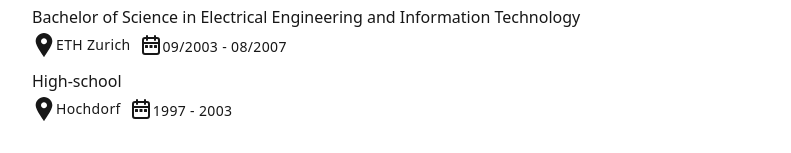
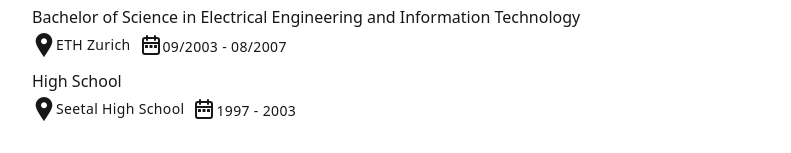
Before and after one commit to schereradi/scherera.ch, a Next.js app: page /cv in a window 1280 px wide. Shown: the part 1575-1728 px from the top of the page, without its empty margins (310-1101 px from the left). Built offline with nearby package versions, Linux system fonts and the light colour scheme.

Commit message:
Minor updates

```diff
--- a/app/cv/page.tsx
+++ b/app/cv/page.tsx
@@ -144,11 +144,11 @@
           <div className="mt-1">09/2003 - 08/2007</div>
         </div>
         <h3 className='text-sm md:text-base pt-3'>
-          <span>High-school</span>
+          <span>High School</span>
         </h3>
         <div className="mt-1 tracking-wide flex items-center text-xs md:text-sm">
           <SmallLocationIcon />
-          <div className="pr-2">Hochdorf</div>
+          <div className="pr-2">Seetal High School</div>
           <SmallDateIcon />
           <div className="mt-1">1997 - 2003</div>
         </div>
--- a/app/tech/page.tsx
+++ b/app/tech/page.tsx
@@ -110,7 +110,8 @@
               <td className="px-6 py-4">
                 Kafka, jOOQ, <br/>
                 Hazelcast, Pandas,<br/>
-                NumPy, TensorFlow
+                NumPy, TensorFlow,<br/>
+                Akka
               </td>
             </tr>
             <tr className="bg-white border-b dark:bg-gray-800 dark:border-gray-700">
```
